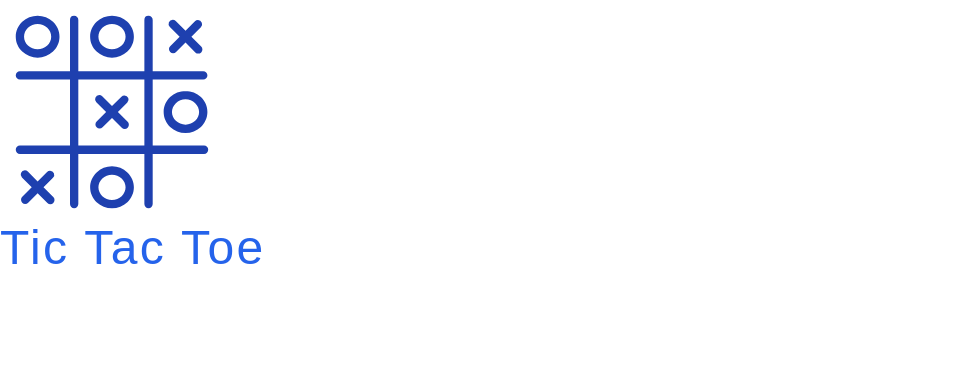
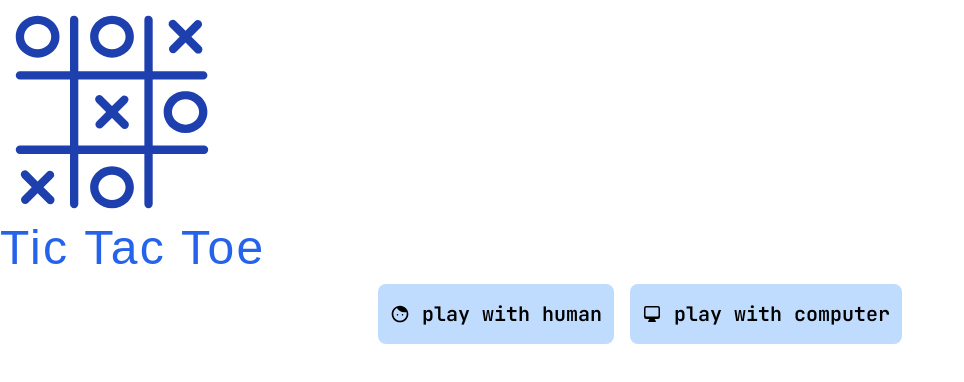
Before and after one commit to amir-h-404/next-tic-tac-toe-game, a Next.js app: page / in a window 1280 px wide. Shown: the top 382 px of the page, without its empty margins (0-964 px from the left). Built offline with nearby package versions, Linux system fonts and the light colour scheme; a web font is replaced by a local one.

Commit message:
Add buttons (a component) to the homepage

```diff
--- /dev/null
+++ b/app/components/ButtonWithIcon.tsx
@@ -0,0 +1,19 @@
+import React from 'react';
+
+interface ButtonWithIconProps {
+    icon: React.ReactNode;
+    text: string;
+}
+
+// FC = functional component
+const ButtonWithIcon: React.FC<ButtonWithIconProps> = ({ icon, text }) => {
+    return (
+        <button className={'bg-blue-200 m-1 flex px-3 items-center justify-center gap-3 ' +
+            'text-xl rounded-lg py-4 transition-colors hover:bg-blue-300'}>
+            {icon}
+            <span>{text}</span>
+        </button>
+    );
+};
+
+export default ButtonWithIcon;
--- a/app/layout.tsx
+++ b/app/layout.tsx
@@ -1,7 +1,7 @@
 import type {Metadata} from "next";
 import "./globals.css";
 import React from "react";
-import { JetBrains_Mono } from 'next/font/google';
+import {JetBrains_Mono} from 'next/font/google';
 
 export const metadata: Metadata = {
     title: "Tic Tac Toe game",
@@ -13,9 +13,11 @@ const jetBrainsMono = JetBrains_Mono({
     weight: '600'
 });
 
-export default function RootLayout({
-                                       children,
-                                   }: Readonly<{ children: React.ReactNode; }>) {
+interface RootLayoutProps {
+    children: React.ReactNode;
+}
+
+const RootLayout: React.FC<RootLayoutProps> = ({children}) => {
     return (
         <html lang="en" className={jetBrainsMono.className}>
             <body>
@@ -24,3 +26,4 @@ export default function RootLayout({
         </html>
     );
 }
+export default RootLayout;
--- a/app/page.tsx
+++ b/app/page.tsx
@@ -1,5 +1,8 @@
 import {DynaPuff} from 'next/font/google';
 import {GiTicTacToe} from "react-icons/gi";
+import {HiMiniComputerDesktop} from "react-icons/hi2";
+import {CgBoy} from "react-icons/cg";
+import ButtonWithIcon from "@/app/components/ButtonWithIcon";
 
 const dynaPuffFont = DynaPuff({
     subsets: ['latin'],
@@ -13,6 +16,12 @@ export default function Home() {
                 <GiTicTacToe className={'text-[14rem] text-blue-800'}/>
                 <h1 className={`${dynaPuffFont.className} text-5xl text-blue-600
                 tracking-wider`}>Tic Tac Toe</h1>
+                <div className={'flex flex-wrap justify-center p-2 gap-2'}>
+                    <ButtonWithIcon icon={<CgBoy/>} text="play with human"/>
+                    <ButtonWithIcon
+                        icon={<HiMiniComputerDesktop/>}
+                        text="play with computer"/>
+                </div>
             </div>
         </div>
     );
```
